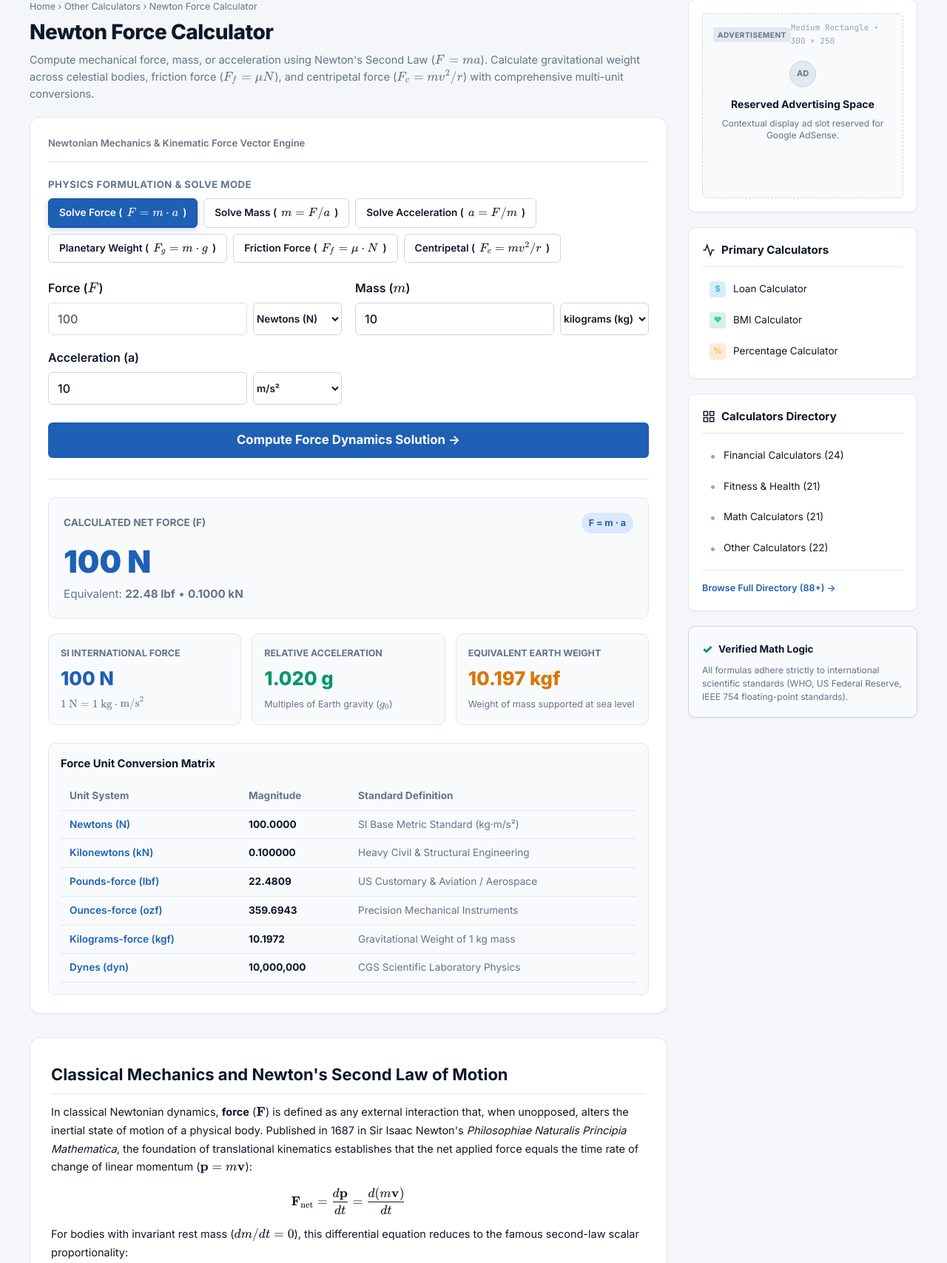
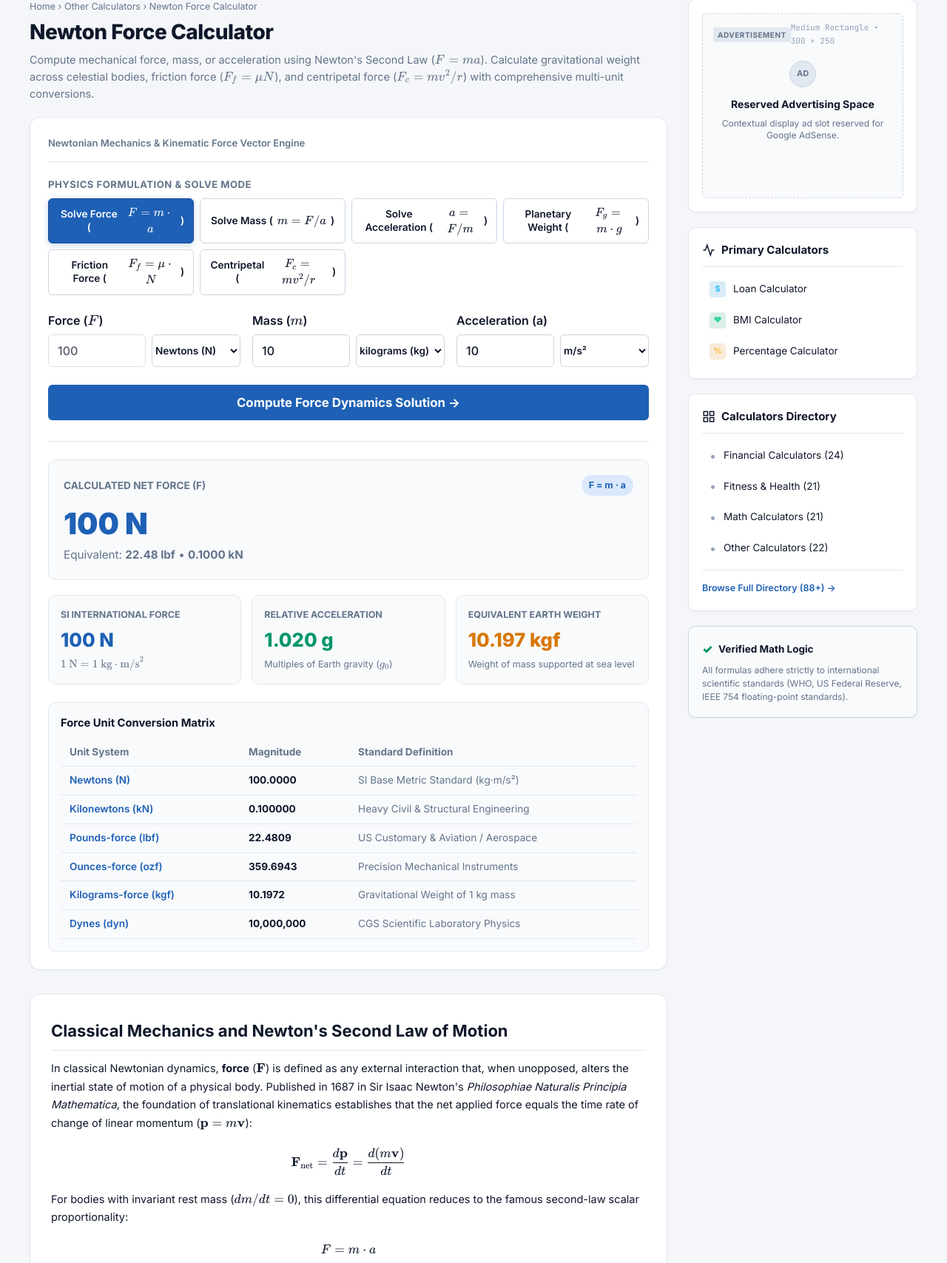
Before and after one commit to nsm331/Calculator_hub, a Django app: page /other-calculators/force-calculator/ in a window 1280 px wide. Shown: the part 213-1920 px from the top of the page at 74% size. Run offline with Django 5.2, Linux system fonts and the light colour scheme; data comes from the database, SQL or seed files in the repository.

Commit message:
Optimize Newton Force Calculator mobile layout, touch targets, and typography

```diff
--- a/static/css/style.css
+++ b/static/css/style.css
@@ -2820,6 +2820,10 @@ textarea:focus,
 
     .hero-title {
         font-size: 26px;
+    }
+
+    .calculator-card {
+        padding: 18px 14px;
     }
 }
 
--- a/static/js/force.js
+++ b/static/js/force.js
@@ -321,9 +321,9 @@ document.addEventListener('DOMContentLoaded', function() {
         rows.forEach(r => {
             html += `
                 <tr style="border-bottom: 1px solid var(--color-border-light);">
-                    <td style="padding: 8px 12px; font-weight: 600; color: var(--color-accent-blue);">${r.sys}</td>
-                    <td style="padding: 8px 12px; font-weight: 700; color: var(--color-text-main);">${r.mag}</td>
-                    <td style="padding: 8px 12px; color: var(--color-text-muted);">${r.desc}</td>
+                    <td style="padding: 8px 12px; font-weight: 600; color: var(--color-accent-blue); white-space: nowrap;">${r.sys}</td>
+                    <td style="padding: 8px 12px; font-weight: 700; color: var(--color-text-main); white-space: nowrap;">${r.mag}</td>
+                    <td style="padding: 8px 12px; color: var(--color-text-muted); min-width: 150px;">${r.desc}</td>
                 </tr>
             `;
         });
--- a/templates/calculators/force_calculator.html
+++ b/templates/calculators/force_calculator.html
@@ -5,6 +5,198 @@
 {% block meta_description %}{% if calculator.meta_description %}{{ calculator.meta_description }}{% elif meta_description %}{{ meta_description }}{% else %}Solve Newton’s Second Law of Motion (F = ma) for force, mass, or acceleration. Features planetary gravity weight presets, friction physics, and multi-unit conversions.{% endif %}{% endblock %}
 
 {% block content %}
+<style>
+    /* Newton Force Calculator Responsive Layout System */
+    .force-mode-container {
+        display: grid;
+        grid-template-columns: repeat(auto-fit, minmax(185px, 1fr));
+        gap: 8px;
+    }
+    .force-mode-btn {
+        display: flex;
+        align-items: center;
+        justify-content: center;
+        min-height: 44px;
+        padding: 8px 12px;
+        font-size: 0.85rem;
+        text-align: center;
+        line-height: 1.3;
+        border-radius: var(--border-radius-sm);
+        transition: all var(--transition-fast);
+        cursor: pointer;
+    }
+    .force-planet-box {
+        background: var(--color-bg-card-alt);
+        border: 1px solid var(--color-border-light);
+        border-radius: var(--border-radius-md);
+        padding: 14px 16px;
+        margin-bottom: 20px;
+        display: none;
+    }
+    .force-planet-inner {
+        display: flex;
+        justify-content: space-between;
+        align-items: center;
+        flex-wrap: wrap;
+        gap: 10px;
+    }
+    .force-calc-grid {
+        display: grid;
+        grid-template-columns: repeat(auto-fit, minmax(min(100%, 250px), 1fr));
+        gap: 16px;
+        margin-bottom: 24px;
+    }
+    .force-input-group {
+        min-width: 0;
+    }
+    .force-input-wrapper {
+        display: flex;
+        gap: 8px;
+        align-items: center;
+    }
+    .force-input-wrapper input {
+        flex: 1 1 0;
+        min-width: 0 !important;
+        height: 44px;
+        border-radius: var(--border-radius-sm);
+        border: 1px solid var(--color-input-border);
+        background: var(--color-input-bg);
+        color: var(--color-input-text);
+        padding: 0 12px;
+        box-sizing: border-box;
+    }
+    .force-input-wrapper select {
+        width: 120px;
+        flex-shrink: 0;
+        height: 44px;
+        border-radius: var(--border-radius-sm);
+        border: 1px solid var(--color-input-border);
+        background: var(--color-input-bg);
+        color: var(--color-input-text);
+        font-weight: 600;
+        font-size: 0.85rem;
+        box-sizing: border-box;
+    }
+    .force-hero-card {
+        background: var(--color-bg-card-alt);
+        border: 1px solid var(--color-border-light);
+        border-radius: var(--border-radius-md);
+        padding: 20px;
+        margin-bottom: 20px;
+    }
+    .force-hero-header {
+        display: flex;
+        justify-content: space-between;
+        align-items: center;
+        flex-wrap: wrap;
+        gap: 8px;
+    }
+    #force-primary-result {
+        font-size: clamp(1.65rem, 5.5vw, 2.5rem);
+        font-weight: 900;
+        color: var(--color-accent-blue);
+        line-height: 1.2;
+        word-break: break-word;
+        overflow-wrap: anywhere;
+    }
+    .force-indicators-grid {
+        display: grid;
+        grid-template-columns: repeat(auto-fit, minmax(min(100%, 200px), 1fr));
+        gap: 14px;
+        margin-bottom: 24px;
+    }
+    .force-indicator-box {
+        background: var(--color-bg-card-alt);
+        border: 1px solid var(--color-border-light);
+        border-radius: var(--border-radius-md);
+        padding: 16px;
+    }
+    .force-indicator-val {
+        font-size: clamp(1.35rem, 4vw, 1.6rem);
+        font-weight: 800;
+        display: block;
+        margin-top: 4px;
+        word-break: break-word;
+    }
+    .force-matrix-container {
+        background: var(--color-bg-card-alt);
+        border: 1px solid var(--color-border-light);
+        border-radius: var(--border-radius-md);
+        padding: 16px;
+    }
+    .force-matrix-table-wrap {
+        overflow-x: auto;
+        -webkit-overflow-scrolling: touch;
+        margin-top: 8px;
+    }
+    .force-matrix-table {
+        width: 100%;
+        min-width: 440px;
+        border-collapse: collapse;
+        font-size: 0.85rem;
+        text-align: left;
+    }
+    .force-scroll-hint {
+        display: none;
+        font-size: 0.75rem;
+        color: var(--color-text-muted);
+        margin-bottom: 6px;
+    }
+    .seo-article .katex-display {
+        overflow-x: auto;
+        overflow-y: hidden;
+        padding: 6px 0;
+        -webkit-overflow-scrolling: touch;
+    }
+
+    /* Tablet & Mobile Breakpoints */
+    @media (max-width: 640px) {
+        .force-mode-container {
+            grid-template-columns: repeat(2, 1fr);
+            gap: 6px;
+        }
+        .force-mode-btn {
+            padding: 8px 6px;
+            font-size: 0.78rem;
+            min-height: 42px;
+        }
+        .force-planet-inner {
+            flex-direction: column;
+            align-items: stretch;
+        }
+        #force-planet-select {
+            width: 100% !important;
+        }
+        .force-calc-grid {
+            grid-template-columns: 1fr;
+            gap: 14px;
+        }
+        .force-input-wrapper select {
+            width: 105px;
+            font-size: 0.82rem;
+            padding: 0 6px;
+        }
+        .force-scroll-hint {
+            display: block;
+        }
+        .force-indicators-grid {
+            grid-template-columns: 1fr;
+            gap: 10px;
+        }
+    }
+
+    @media (max-width: 380px) {
+        .force-mode-container {
+            grid-template-columns: 1fr;
+        }
+        .force-input-wrapper select {
+            width: 92px;
+            font-size: 0.78rem;
+            padding: 0 4px;
+        }
+    }
+</style>
+
 <div class="calculator-page-header">
     <div class="breadcrumb">
         <a href="{% url 'home' %}">Home</a> &rsaquo;
@@ -28,7 +220,7 @@
         <label style="font-size: 0.82rem; font-weight: 700; text-transform: uppercase; letter-spacing: 0.5px; color: var(--color-text-muted); display: block; margin-bottom: 8px;">
             Physics Formulation &amp; Solve Mode
         </label>
-        <div style="display: flex; gap: 8px; flex-wrap: wrap;">
+        <div class="force-mode-container">
             <button type="button" class="btn btn-outline force-mode-btn active" data-mode="solve_f">
                 Solve Force ($F = m \cdot a$)
             </button>
@@ -51,8 +243,8 @@
     </div>
 
     <!-- Planetary Body Selector (Visible in Gravity Mode) -->
-    <div id="force-planet-group" style="background: var(--color-bg-card-alt); border: 1px solid var(--color-border-light); border-radius: var(--border-radius-md); padding: 14px 16px; margin-bottom: 20px; display: none;">
-        <div style="display: flex; justify-content: space-between; align-items: center; flex-wrap: wrap; gap: 8px;">
+    <div id="force-planet-group" class="force-planet-box">
+        <div class="force-planet-inner">
             <label for="force-planet-select" style="font-size: 0.85rem; font-weight: 700; color: var(--color-text-main);">
                 Celestial Body Gravitational Acceleration:
             </label>
@@ -68,13 +260,13 @@
     </div>
 
     <form id="force-form" onsubmit="return false;">
-        <div class="calculator-grid" style="display: grid; grid-template-columns: repeat(auto-fit, minmax(260px, 1fr)); gap: 18px; margin-bottom: 24px;">
+        <div class="force-calc-grid">
             <!-- Force Input Group -->
-            <div class="input-group" id="force-f-group">
+            <div class="force-input-group" id="force-f-group">
                 <label for="force-f-val" class="input-label" style="display: block; font-weight: 600; margin-bottom: 6px; color: var(--color-text-main);">
                     Force ($F$)
                 </label>
-                <div style="display: flex; gap: 8px;">
+                <div class="force-input-wrapper">
                     <input
                         type="number"
                         id="force-f-val"
@@ -82,9 +274,8 @@
                         value="100"
                         min="0.0000001"
                         step="any"
-                        style="flex: 1; height: 44px; border-radius: var(--border-radius-sm); border: 1px solid var(--color-input-border); background: var(--color-input-bg); color: var(--color-input-text); padding: 0 12px;"
                     >
-                    <select id="force-f-unit" style="width: 120px; height: 44px; border-radius: var(--border-radius-sm); border: 1px solid var(--color-input-border); background: var(--color-input-bg); color: var(--color-input-text); font-weight: 600; font-size: 0.85rem;">
+                    <select id="force-f-unit">
                         <option value="N" selected>Newtons (N)</option>
                         <option value="kN">Kilonewtons (kN)</option>
                         <option value="lbf">Pounds-force (lbf)</option>
@@ -96,11 +287,11 @@
             </div>
 
             <!-- Mass Input Group -->
-            <div class="input-group" id="force-m-group">
+            <div class="force-input-group" id="force-m-group">
                 <label for="force-m-val" class="input-label" style="display: block; font-weight: 600; margin-bottom: 6px; color: var(--color-text-main);">
                     Mass ($m$)
                 </label>
-                <div style="display: flex; gap: 8px;">
+                <div class="force-input-wrapper">
                     <input
                         type="number"
                         id="force-m-val"
@@ -108,9 +299,8 @@
                         value="10"
                         min="0.0000001"
                         step="any"
-                        style="flex: 1; height: 44px; border-radius: var(--border-radius-sm); border: 1px solid var(--color-input-border); background: var(--color-input-bg); color: var(--color-input-text); padding: 0 12px;"
                     >
-                    <select id="force-m-unit" style="width: 120px; height: 44px; border-radius: var(--border-radius-sm); border: 1px solid var(--color-input-border); background: var(--color-input-bg); color: var(--color-input-text); font-weight: 600; font-size: 0.85rem;">
+                    <select id="force-m-unit">
                         <option value="kg" selected>kilograms (kg)</option>
                         <option value="g">grams (g)</option>
                         <option value="lb">pounds (lb)</option>
@@ -122,11 +312,11 @@
             </div>
 
             <!-- Acceleration Input Group -->
-            <div class="input-group" id="force-a-group">
+            <div class="force-input-group" id="force-a-group">
                 <label for="force-a-val" id="force-a-label" class="input-label" style="display: block; font-weight: 600; margin-bottom: 6px; color: var(--color-text-main);">
                     Acceleration ($a$)
                 </label>
-                <div style="display: flex; gap: 8px;">
+                <div class="force-input-wrapper">
                     <input
                         type="number"
                         id="force-a-val"
@@ -134,9 +324,8 @@
                         value="10"
                         min="0.0000001"
                         step="any"
-                        style="flex: 1; height: 44px; border-radius: var(--border-radius-sm); border: 1px solid var(--color-input-border); background: var(--color-input-bg); color: var(--color-input-text); padding: 0 12px;"
                     >
-                    <select id="force-a-unit" style="width: 120px; height: 44px; border-radius: var(--border-radius-sm); border: 1px solid var(--color-input-border); background: var(--color-input-bg); color: var(--color-input-text); font-weight: 600; font-size: 0.85rem;">
+                    <select id="force-a-unit">
                         <option value="m_s2" selected>m/s²</option>
                         <option value="ft_s2">ft/s²</option>
                         <option value="g">g-force</option>
@@ -146,7 +335,7 @@
             </div>
 
             <!-- Friction Coefficient Input (Shown in Friction Mode) -->
-            <div class="input-group" id="force-mu-group" style="display: none;">
+            <div class="force-input-group" id="force-mu-group" style="display: none;">
                 <label for="force-mu-val" class="input-label" style="display: block; font-weight: 600; margin-bottom: 6px; color: var(--color-text-main);">
                     Coefficient of Friction ($\mu$)
                 </label>
@@ -163,11 +352,11 @@
             </div>
 
             <!-- Velocity Input (Shown in Centripetal Mode) -->
-            <div class="input-group" id="force-v-group" style="display: none;">
+            <div class="force-input-group" id="force-v-group" style="display: none;">
                 <label for="force-v-val" class="input-label" style="display: block; font-weight: 600; margin-bottom: 6px; color: var(--color-text-main);">
                     Tangential Velocity ($v$)
                 </label>
-                <div style="display: flex; gap: 8px;">
+                <div class="force-input-wrapper">
                     <input
                         type="number"
                         id="force-v-val"
@@ -175,9 +364,8 @@
                         value="20"
                         min="0"
                         step="any"
-                        style="flex: 1; height: 44px; border-radius: var(--border-radius-sm); border: 1px solid var(--color-input-border); background: var(--color-input-bg); color: var(--color-input-text); padding: 0 12px;"
                     >
-                    <select id="force-v-unit" style="width: 110px; height: 44px; border-radius: var(--border-radius-sm); border: 1px solid var(--color-input-border); background: var(--color-input-bg); color: var(--color-input-text); font-weight: 600; font-size: 0.85rem;">
+                    <select id="force-v-unit">
                         <option value="m_s" selected>m/s</option>
                         <option value="km_h">km/h</option>
                         <option value="mph">mph</option>
@@ -186,11 +374,11 @@
             </div>
 
             <!-- Radius Input (Shown in Centripetal Mode) -->
-            <div class="input-group" id="force-r-group" style="display: none;">
+            <div class="force-input-group" id="force-r-group" style="display: none;">
                 <label for="force-r-val" class="input-label" style="display: block; font-weight: 600; margin-bottom: 6px; color: var(--color-text-main);">
                     Radius of Curvature ($r$)
                 </label>
-                <div style="display: flex; gap: 8px;">
+                <div class="force-input-wrapper">
                     <input
                         type="number"
                         id="force-r-val"
@@ -198,9 +386,8 @@
                         value="50"
                         min="0.0001"
                         step="any"
-                        style="flex: 1; height: 44px; border-radius: var(--border-radius-sm); border: 1px solid var(--color-input-border); background: var(--color-input-bg); color: var(--color-input-text); padding: 0 12px;"
                     >
-                    <select id="force-r-unit" style="width: 110px; height: 44px; border-radius: var(--border-radius-sm); border: 1px solid var(--color-input-border); background: var(--color-input-bg); color: var(--color-input-text); font-weight: 600; font-size: 0.85rem;">
+                    <select id="force-r-unit">
                         <option value="m" selected>meters (m)</option>
                         <option value="ft">feet (ft)</option>
                         <option value="km">km</option>
@@ -217,8 +404,8 @@
     <!-- Results Section -->
     <div id="force-results" style="margin-top: 28px; padding-top: 24px; border-top: 1px solid var(--color-border-light);">
         <!-- Hero Output Card -->
-        <div style="background: var(--color-bg-card-alt); border: 1px solid var(--color-border-light); border-radius: var(--border-radius-md); padding: 20px; margin-bottom: 20px;">
-            <div style="display: flex; justify-content: space-between; align-items: center; flex-wrap: wrap; gap: 8px;">
+        <div class="force-hero-card">
+            <div class="force-hero-header">
                 <span id="force-res-title" style="font-size: 0.85rem; font-weight: 700; text-transform: uppercase; color: var(--color-text-muted);">
                     Calculated Net Force ($F$)
                 </span>
@@ -227,7 +414,7 @@
                 </span>
             </div>
             <div style="margin: 14px 0 6px;">
-                <div id="force-primary-result" style="font-size: 2.6rem; font-weight: 900; color: var(--color-accent-blue); line-height: 1.2;">
+                <div id="force-primary-result">
                     100.000000 N
                 </div>
             </div>
@@ -237,40 +424,41 @@
         </div>
 
         <!-- Analytical Indicators Cards -->
-        <div style="display: grid; grid-template-columns: repeat(auto-fit, minmax(220px, 1fr)); gap: 14px; margin-bottom: 24px;">
+        <div class="force-indicators-grid">
             <!-- SI Newtons -->
-            <div style="background: var(--color-bg-card-alt); border: 1px solid var(--color-border-light); border-radius: var(--border-radius-md); padding: 16px;">
+            <div class="force-indicator-box">
                 <span style="font-size: 0.78rem; font-weight: 700; text-transform: uppercase; color: var(--color-text-muted); display: block;">SI International Force</span>
-                <span id="force-si-val" style="font-size: 1.6rem; font-weight: 800; color: var(--color-accent-blue); display: block; margin-top: 4px;">100 N</span>
-                <span style="font-size: 0.78rem; color: var(--color-text-muted);">$1\text{ N} = 1\text{ kg}\cdot\text{m/s}^2$</span>
+                <span id="force-si-val" class="force-indicator-val" style="color: var(--color-accent-blue);">100 N</span>
+                <span style="font-size: 0.78rem; color: var(--color-text-muted); display: block; margin-top: 2px;">$1\text{ N} = 1\text{ kg}\cdot\text{m/s}^2$</span>
             </div>
 
             <!-- g-force Acceleration Equivalent -->
-            <div style="background: var(--color-bg-card-alt); border: 1px solid var(--color-border-light); border-radius: var(--border-radius-md); padding: 16px;">
+            <div class="force-indicator-box">
                 <span style="font-size: 0.78rem; font-weight: 700; text-transform: uppercase; color: var(--color-text-muted); display: block;">Relative Acceleration</span>
-                <span id="force-g-val" style="font-size: 1.6rem; font-weight: 800; color: var(--color-accent-emerald); display: block; margin-top: 4px;">1.020 g</span>
-                <span style="font-size: 0.78rem; color: var(--color-text-muted);">Multiples of Earth gravity ($g_0$)</span>
+                <span id="force-g-val" class="force-indicator-val" style="color: var(--color-accent-emerald);">1.020 g</span>
+                <span style="font-size: 0.78rem; color: var(--color-text-muted); display: block; margin-top: 2px;">Multiples of Earth gravity ($g_0$)</span>
             </div>
 
             <!-- Equivalent Mass Weight on Earth -->
-            <div style="background: var(--color-bg-card-alt); border: 1px solid var(--color-border-light); border-radius: var(--border-radius-md); padding: 16px;">
+            <div class="force-indicator-box">
                 <span style="font-size: 0.78rem; font-weight: 700; text-transform: uppercase; color: var(--color-text-muted); display: block;">Equivalent Earth Weight</span>
-                <span id="force-weight-val" style="font-size: 1.6rem; font-weight: 800; color: var(--color-accent-amber); display: block; margin-top: 4px;">10.197 kgf</span>
-                <span style="font-size: 0.78rem; color: var(--color-text-muted);">Weight of mass supported at sea level</span>
+                <span id="force-weight-val" class="force-indicator-val" style="color: var(--color-accent-amber);">10.197 kgf</span>
+                <span style="font-size: 0.78rem; color: var(--color-text-muted); display: block; margin-top: 2px;">Weight of mass supported at sea level</span>
             </div>
         </div>
 
         <!-- Multi-Unit Force Matrix Table -->
-        <div style="background: var(--color-bg-card-alt); border: 1px solid var(--color-border-light); border-radius: var(--border-radius-md); padding: 16px;">
-            <h4 style="font-size: 0.92rem; font-weight: 700; color: var(--color-text-main); margin-bottom: 12px;">
+        <div class="force-matrix-container">
+            <h4 style="font-size: 0.92rem; font-weight: 700; color: var(--color-text-main); margin-bottom: 8px;">
                 Force Unit Conversion Matrix
             </h4>
-            <div style="overflow-x: auto;">
-                <table style="width: 100%; border-collapse: collapse; font-size: 0.85rem; text-align: left;">
+            <div class="force-scroll-hint">&larr; Swipe horizontally to view full table &rarr;</div>
+            <div class="force-matrix-table-wrap">
+                <table class="force-matrix-table">
                     <thead>
                         <tr style="border-bottom: 1px solid var(--color-border-light); color: var(--color-text-muted);">
-                            <th style="padding: 8px 12px;">Unit System</th>
-                            <th style="padding: 8px 12px;">Magnitude</th>
+                            <th style="padding: 8px 12px; white-space: nowrap;">Unit System</th>
+                            <th style="padding: 8px 12px; white-space: nowrap;">Magnitude</th>
                             <th style="padding: 8px 12px;">Standard Definition</th>
                         </tr>
                     </thead>
```
